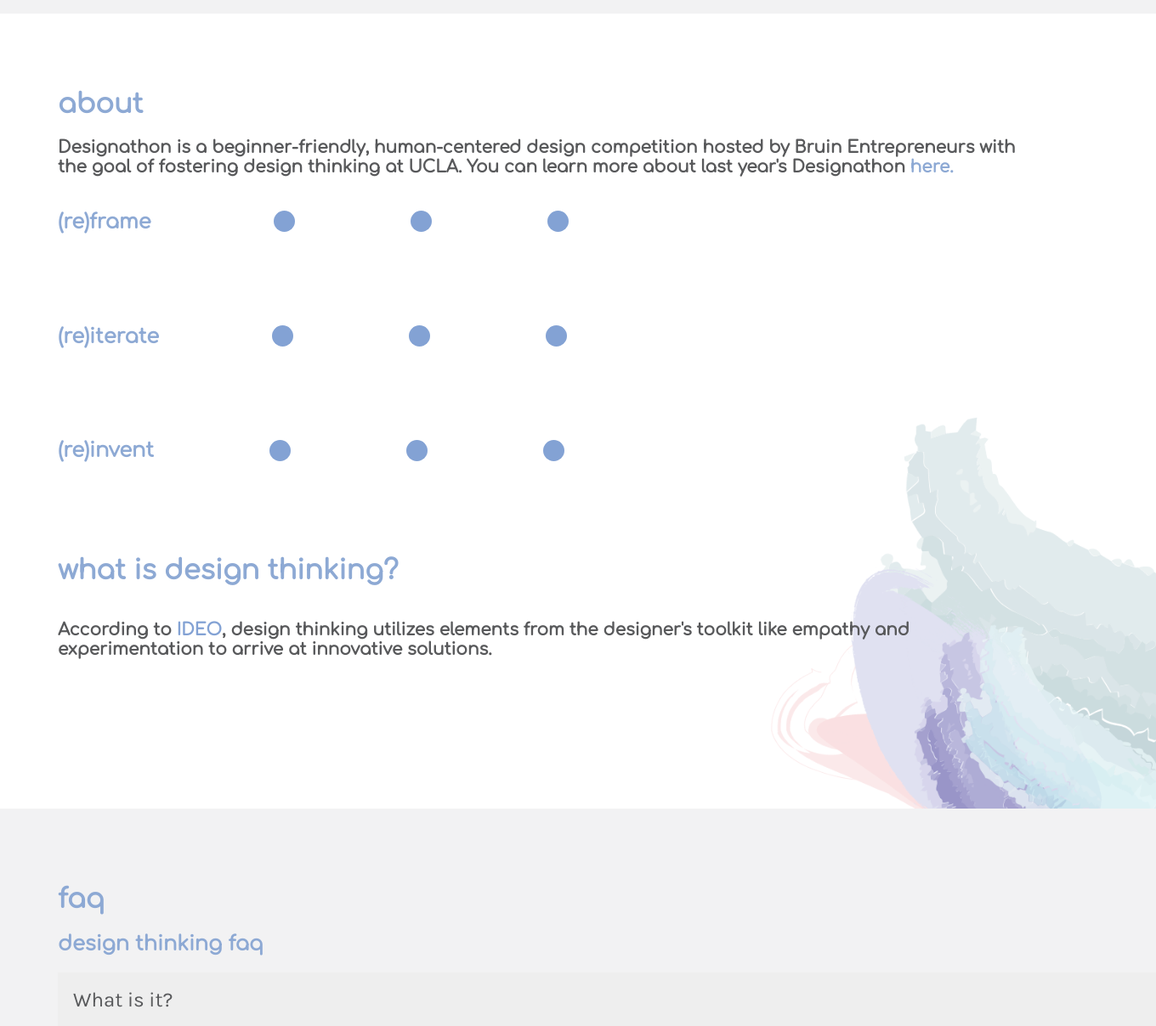
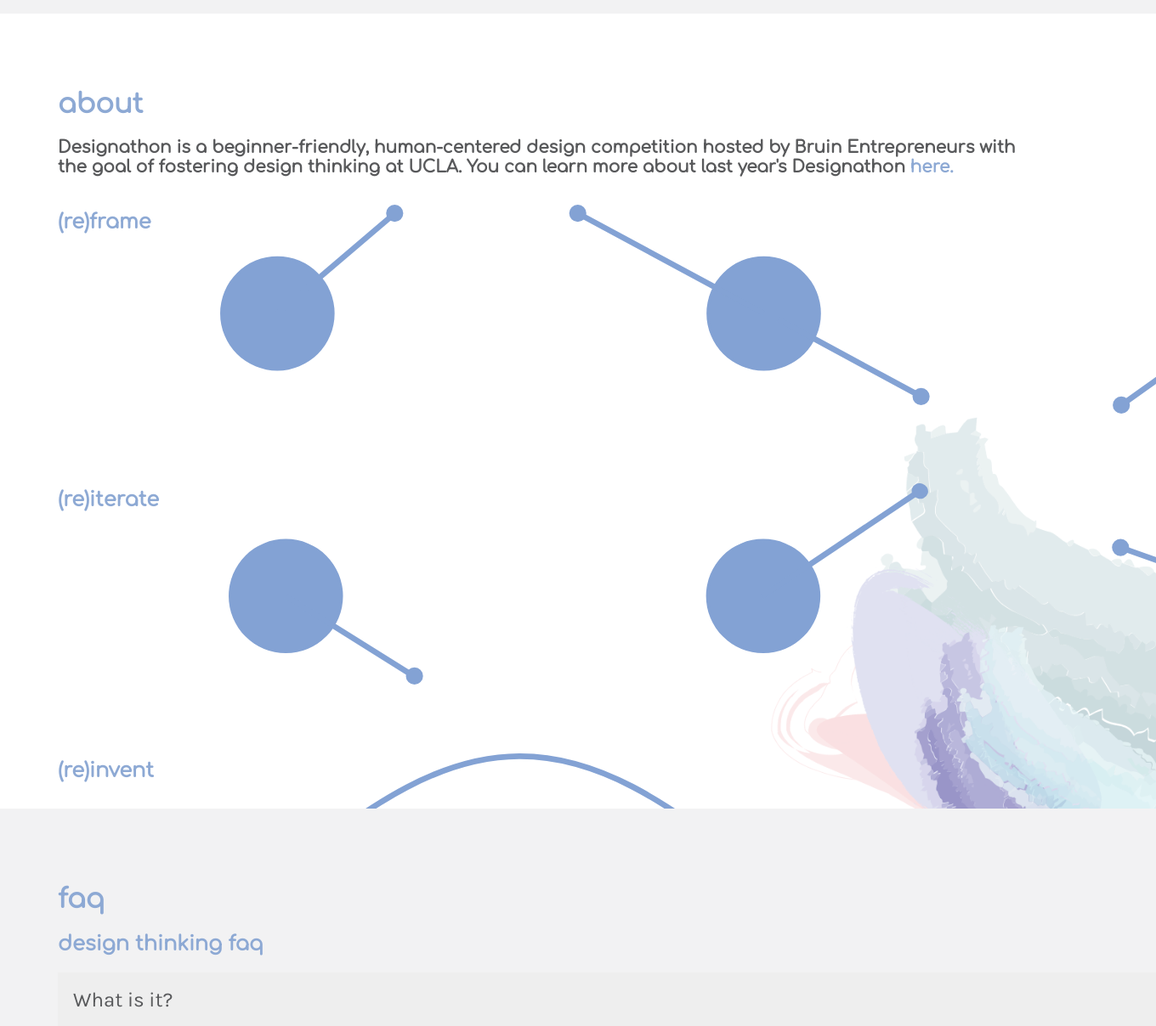
Before and after one commit to Bruin-Entrepreneurs/designathon_2020, a PHP site: page / in a window 1360 px wide; the page is wider, and only the part inside the window is pictured. Shown: the part 70-1278 px from the top of that part at 85% size. Run offline with PHP 8.4, Linux system fonts and the light colour scheme.

Commit message:
Added svg's for circle lines

```diff
--- a/base.css
+++ b/base.css
@@ -99,7 +99,16 @@ h1, h2, h3 {
   border-radius: 50%;
   margin-left: 9.8%;
   margin-top: 20px;
+}
+.circle-lines {
+  margin-top: 1%;
+  padding-left: 6%;
+}
+@media (max-width: 40rem) {
+  .circle-lines {
+    width: 50%;
   }
+}
 .about-text {
   margin-right: 15%;
   color: #58595B;
@@ -176,6 +185,7 @@ h1, h2, h3 {
 }
 
 @media (max-width: 40rem) {
-.home-img {
-  background-image: url("splash2.png");
+  .home-img {
+    background-image: url("splash2.png");
+  }
 }
--- a/index.html
+++ b/index.html
@@ -21,21 +21,24 @@
 		<h3 class="about-text"> Designathon is a beginner-friendly, human-centered design competition hosted by Bruin Entrepreneurs with the goal of fostering design thinking at UCLA. You can learn more about last year's Designathon <a href="https://medium.com/bruin-entrepreneurs-stories/designathon-2018-1a82282f1448" class="text-link"> here. </a></h3>
 		<div class="circle-group">
 			<h2> (re)frame </h2>
-			<div class="circle-frame"></div>
+			<!-- <div class="circle-frame"></div>
 			<div class="circle"></div>
-			<div class="circle"></div>
+			<div class="circle"></div> -->
+			<img class="circle-lines" src="./Circles-1.svg" />
 		</div>
 		<div class="circle-group">
 			<h2>(re)iterate</h2>
-			<div class="circle-iterate"></div>
+			<!-- <div class="circle-iterate"></div>
 			<div class="circle"></div>
-			<div class="circle"></div>
+			<div class="circle"></div> -->
+			<img class="circle-lines" src="./Circles-2.svg" />
 		</div>
 		<div class="circle-group">
 			<h2> (re)invent </h2>
+			<!-- <div class="circle"></div>
 			<div class="circle"></div>
-			<div class="circle"></div>
-			<div class="circle"></div>
+			<div class="circle"></div> -->
+			<img class="circle-lines" src="./Circles-3.svg" />
 		</div>
 		<h1> what is design thinking?
 		</h1>
```
Also changed, not shown: Circles-1.svg (added), Circles-2.svg (added), Circles-3.svg (added).
